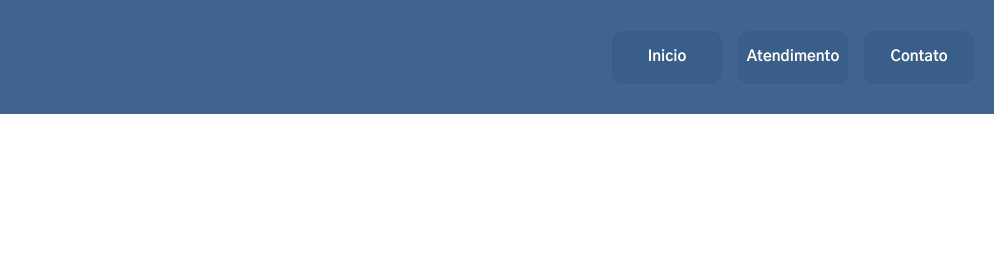
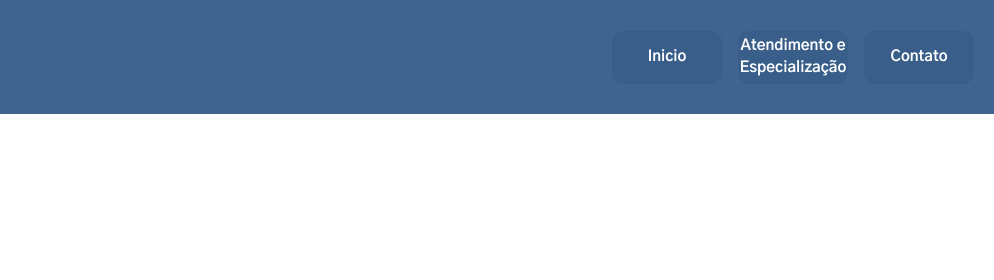
Before and after one commit to EduMSoares/Landing-Page-Derik-Neves-Vieira, a plain HTML site: page index.html in a window 1280 px wide. Shown: the top 280 px of the page, 286-1280 px from the left. Drawn offline with nearby package versions, Linux system fonts and the light colour scheme.

Commit message:
Update index.html

```diff
--- a/index.html
+++ b/index.html
@@ -37,7 +37,7 @@
                     <a class="nav-link active primario-btn-item" aria-current="page" href="#inicio">Inicio</a>
                   </li>
                   <li class="nav-item mx-2">
-                    <a class="nav-link primario-btn-item" href="#atendimento">Atendimento</a>
+                    <a class="nav-link primario-btn-item" href="#atendimento">Atendimento e Especialização</a>
                   </li>
                   <li class="nav-item mx-2">
                     <a class="nav-link primario-btn-item" href="#contato">Contato</a>
@@ -80,7 +80,7 @@
           </li>
 
           <li class="nav-item">
-            <a class="nav-link" href="#atendimento">Atendimento</a>
+            <a class="nav-link" href="#atendimento">Atendimento e Especialização</a>
           </li>
 
           <li class="nav-item">
```
